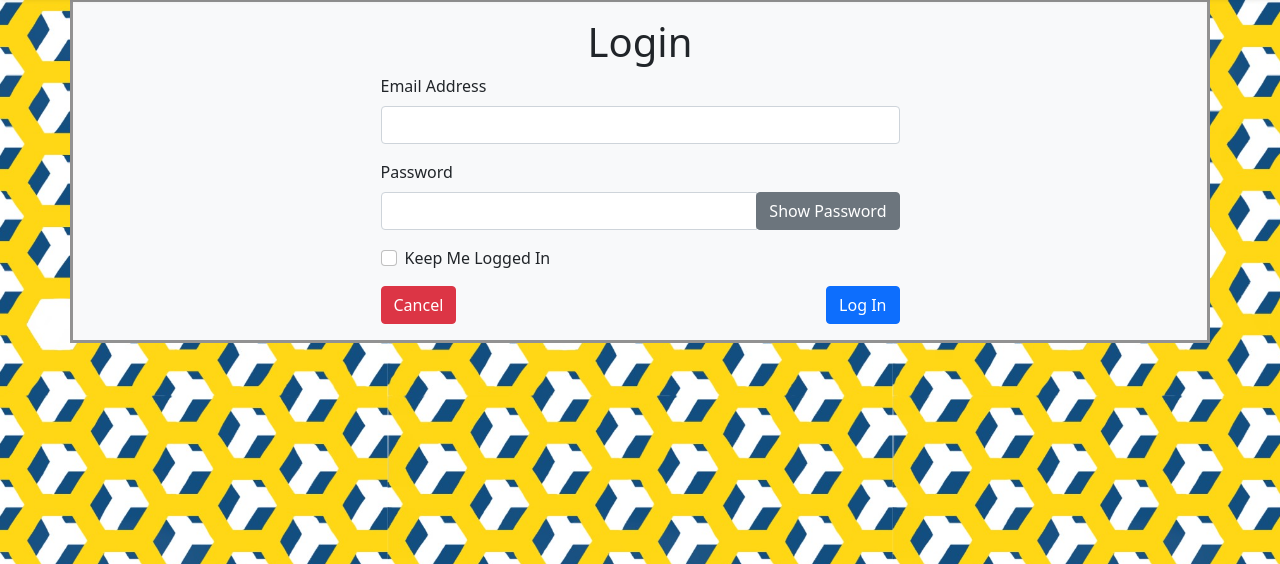
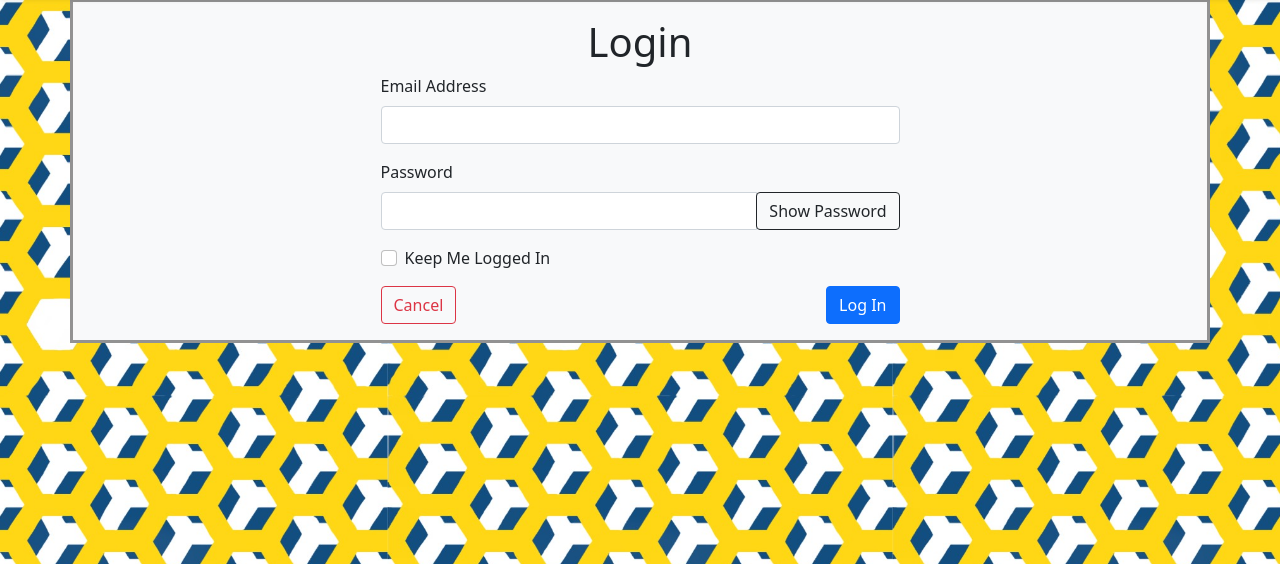
Before and after one commit to michaelb-TI100/csc210-team3, a Flask app: page /login in a window 1280 px wide. Shown: the part 57-621 px from the top of the page. Run offline with Flask 2, Linux system fonts and the light colour scheme; some libraries are stand-ins or nearby versions.

Commit message:
Made cancel buttons into outlined buttons to differentiate them from the delete button

```diff
--- a/templates/login.html
+++ b/templates/login.html
@@ -18,7 +18,7 @@
 			<div class="input-group">
 				{{form.password(class="form-control")}}
 				<div class="input-group-append">
-					<button id="passwordToggle" type="button" class="btn btn-secondary">Show Password</button>
+					<button id="passwordToggle" type="button" class="btn btn-outline-dark">Show Password</button>
 				</div>
 			</div>
 		</div>
@@ -30,7 +30,7 @@
 		</div>
 		<div class="mb-3">
 			<div class="d-flex justify-content-between" role="group">
-				<a type="button" class="btn btn-danger" href="/">Cancel</a>
+				<a type="button" class="btn btn-outline-danger" href="/">Cancel</a>
 				{{wtf.render_field(form.submit)}}
 			</div>
 		</div>
--- a/templates/register.html
+++ b/templates/register.html
@@ -22,7 +22,7 @@
 		</div>
 		<div class="mb-3">
 			<div class="d-flex justify-content-between" role="group">
-				<a type="button" class="btn btn-danger" href="/">Cancel</a>
+				<a type="button" class="btn btn-outline-danger" href="/">Cancel</a>
 				{{wtf.render_field(form.submit)}}
 			</div>
 		</div>
```
